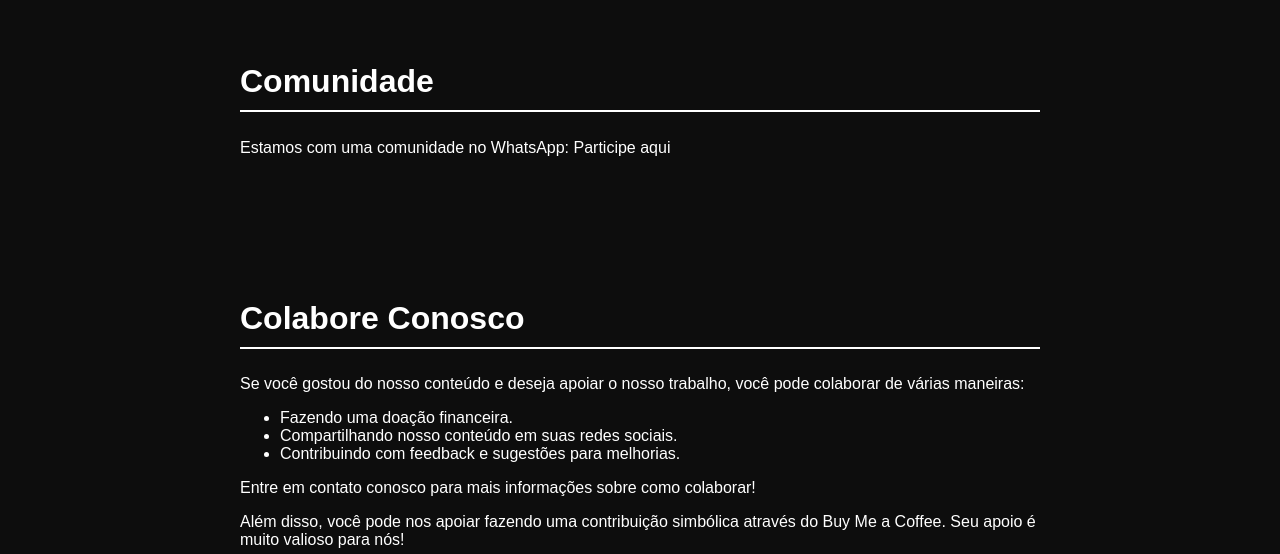
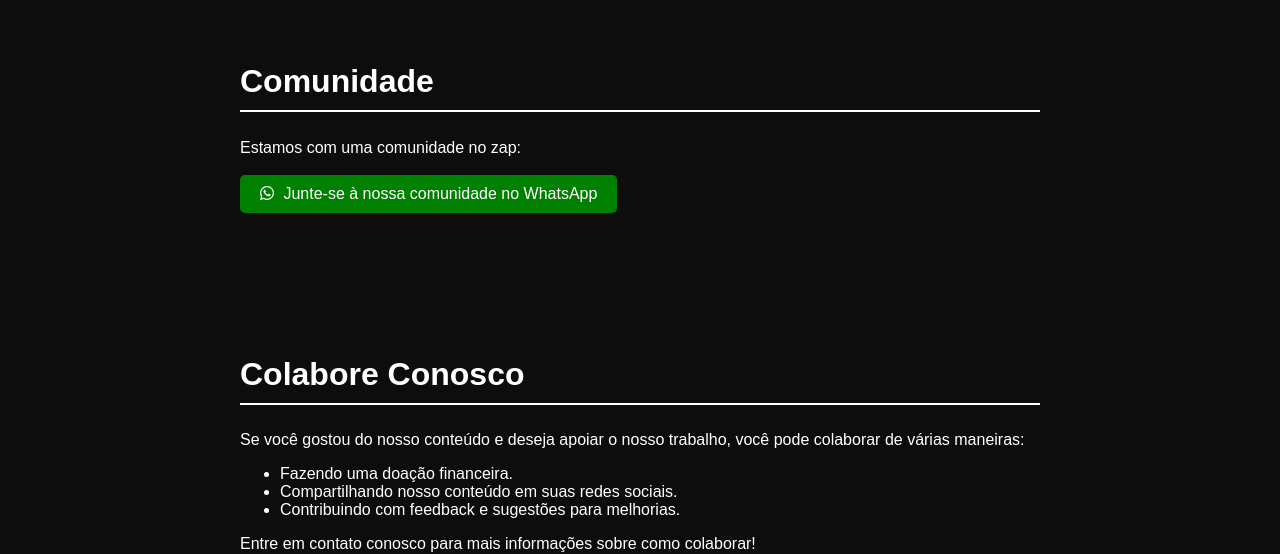
Before and after one commit to Zer0G0ld/CodeOpen-Coffee, a plain HTML site: page index.html in a window 1280 px wide. Shown: the part 1760-2314 px from the top of the page. Drawn offline with Linux system fonts and the light colour scheme.

Commit message:
melhorias aplicadas

```diff
--- a/index.html
+++ b/index.html
@@ -120,8 +120,11 @@
     <section id="comunidade">
         <div class="container">
             <h2>Comunidade</h2>
-            <p>Estamos com uma comunidade no WhatsApp:
-                <a href="https://chat.whatsapp.com/DxNFJ3bdbPE1utzFyQsc0l">Participe aqui</a>
+            <p>Estamos com uma comunidade no zap:
+                <br><br>
+                <a href="https://chat.whatsapp.com/DxNFJ3bdbPE1utzFyQsc0l" class="community-button">
+                    <i class="fab fa-whatsapp"></i> Junte-se à nossa comunidade no WhatsApp
+                </a>
             </p>
         </div>
     </section>
--- a/style.css
+++ b/style.css
@@ -86,6 +86,27 @@ section {
     max-width: 800px; /* Largura máxima do contêiner */
     margin: auto; /* Centraliza o contêiner na página */
 }
+
+/* Estilos para o botão da comunidade */
+.community-button {
+    display: inline-block;
+    padding: 10px 20px;
+    background-color: var(--secundary);
+    color: var(--primary);
+    text-decoration: none;
+    border-radius: 5px;
+    transition: background-color 0.3s ease;
+}
+
+.community-button:hover {
+    background-color: var(--background-nav); /* Altere para a cor desejada ao passar o mouse */
+}
+
+/* Estilos para o ícone do WhatsApp */
+.community-button i {
+    margin-right: 5px; /* Adiciona espaçamento à direita do ícone */
+}
+
 
 /* Estilos para títulos de seção */
 h2 {
```
